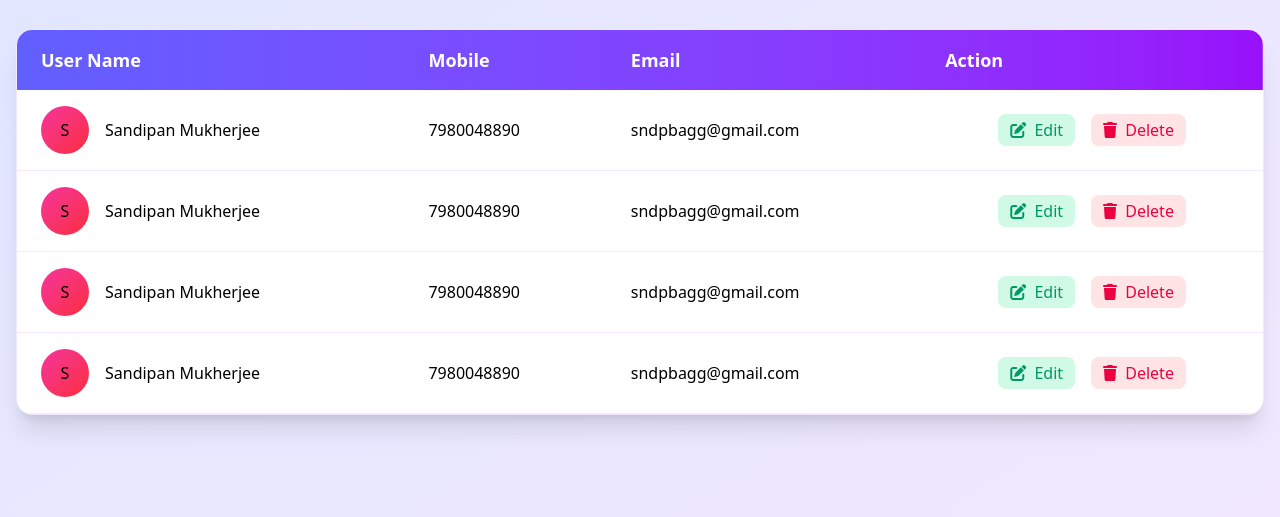
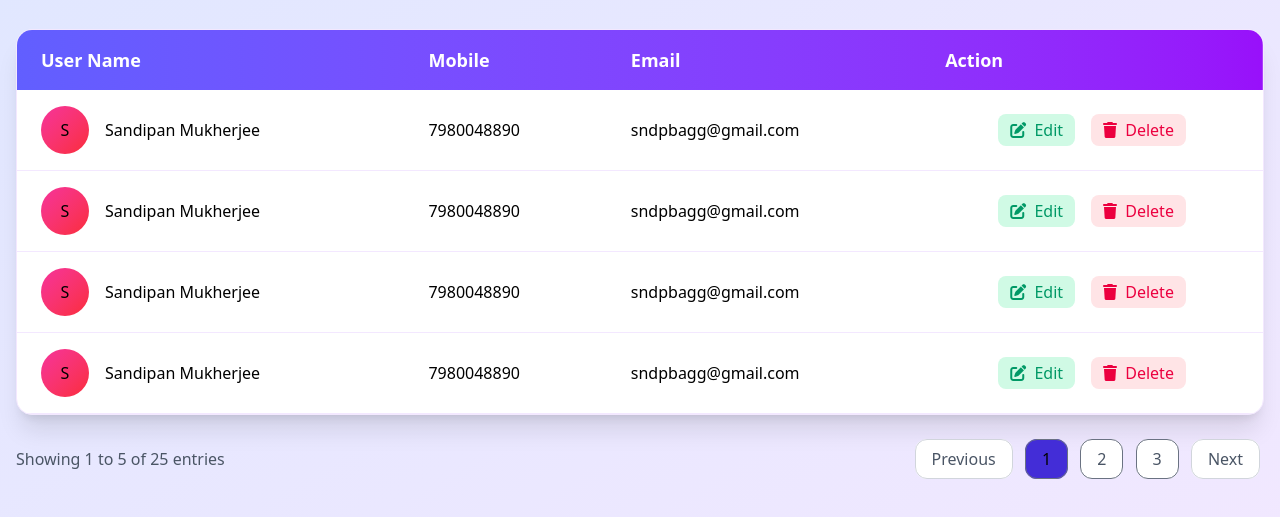
Before and after one commit to sndpbag/tailwind-table1, a plain HTML site: page index.html in a window 1280 px wide. Shown: the part 103-620 px from the top of the page. Drawn offline with nearby package versions, Linux system fonts and the light colour scheme.

Commit message:
added pagination of table

```diff
--- a/index.html
+++ b/index.html
@@ -151,6 +151,30 @@
 
              </table>
           </div>
+
+          <!-- end of table -->
+
+          <!-- pagination -->
+           <div class="flex flex-col md:flex-row justify-between  items-center">
+            <!-- left section -->
+            <div class="mb-4 md:mb-0 text-gray-600">Showing 1 to 5 of 25 entries</div>
+            <!-- right section -->
+            <div>
+                <a href="#" class="px-4 py-2 mx-1 rounded-xl border border-gray-300 bg-white text-gray-600 hover:bg-indigo-100 hover:text-indigo-700
+                transition-colors duration-200">Previous</a>
+
+                    <a href="#" class="px-4 py-2 mx-1 rounded-xl border border-gray-500 bg-indigo-700 hover:bg-indigo-100 hover:text-indigo-700
+                     transition-colors duration-200">1</a>
+                    <a href="#" class="px-4 py-2 mx-1 rounded-xl border border-gray-500 bg-white text-gray-600 hover:bg-indigo-100 hover:text-indigo-700
+                     transition-colors duration-200">2</a>
+                    <a href="#" class="px-4 py-2 mx-1 rounded-xl border border-gray-500 bg-white text-gray-600 hover:bg-indigo-100 hover:text-indigo-700
+                     transition-colors duration-200">3</a>
+
+                <a href="#" class="px-4 py-2 mx-1 rounded-xl border border-gray-300 bg-white text-gray-600 hover:bg-indigo-100 hover:text-indigo-700
+                transition-colors duration-200">Next</a>
+            </div>
+           </div>
+
      </div>
 </body>
 </html>
```
